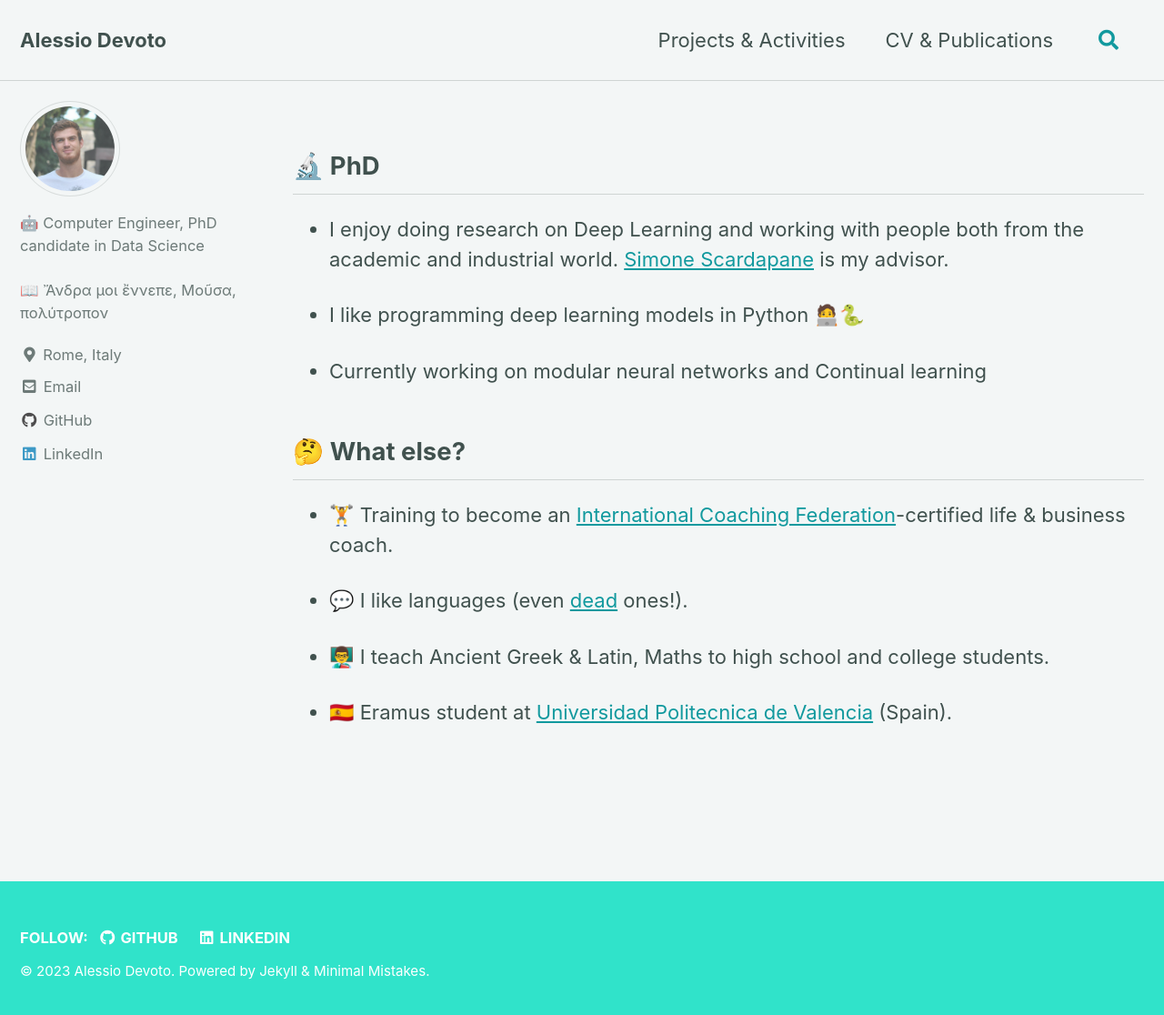
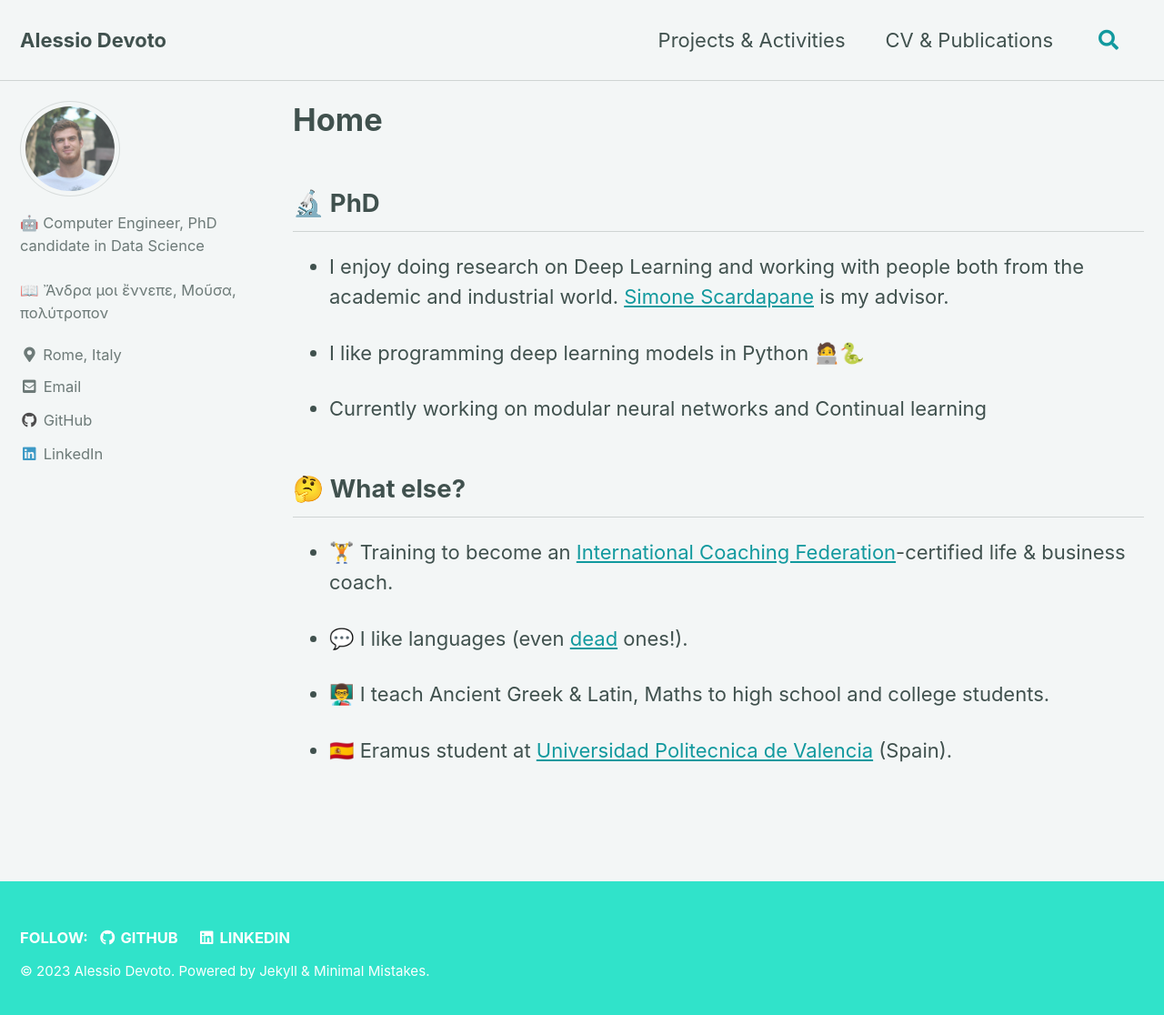
Before and after one commit to yuzhaouoe/yuzhaouoe.github.io, a Jekyll site: the page built from index.md, in a window 1280 px wide and 1124 px high. Shown: the top 1116 px of the window at 91% size. Built offline with Jekyll 4.4.1, drawn with Linux system fonts in a browser that asks for light colours; cached includes are drawn as plain includes.

Commit message:
edit main

```diff
--- a/index.md
+++ b/index.md
@@ -4,6 +4,7 @@ classes: wide
 author_profile: true
 # toc: true
 ---
+# Home
 
 ## 🔬 PhD
 
```
